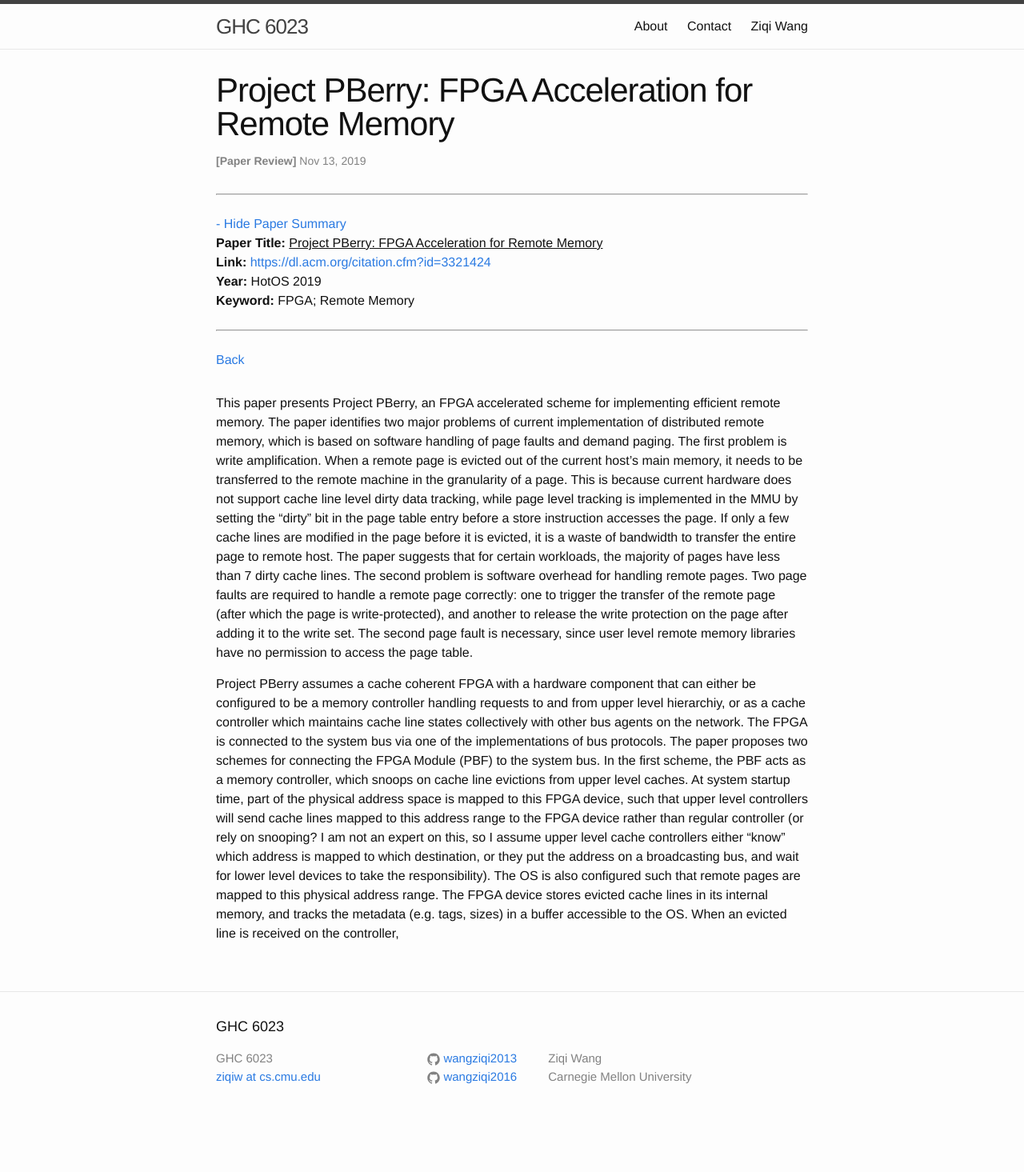
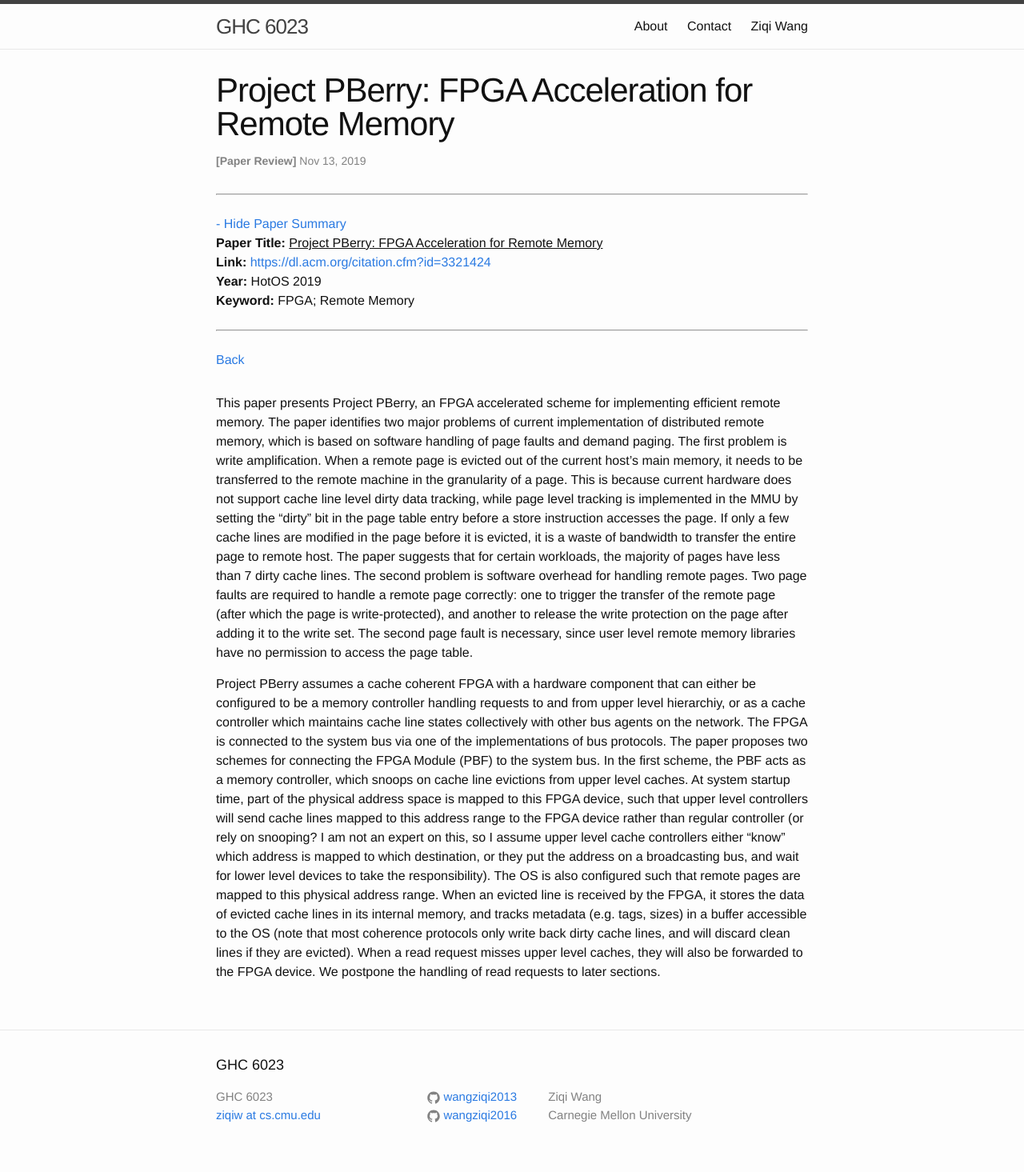
Before and after one commit to wangziqi2013/wangziqi2013.github.io, a Jekyll site: the page built from _posts/2019-11-13-pberry.markdown, in a window 1280 px wide. Shown: the whole page at 80% size. Built offline with Jekyll 4.4.1, drawn with Linux system fonts in a browser that asks for light colours; before the commit the page ends 1417 px from its top, so only the background shows below that.

Commit message:
Finish first scheme

```diff
--- a/_posts/2019-11-13-pberry.markdown
+++ b/_posts/2019-11-13-pberry.markdown
@@ -36,6 +36,8 @@ upper level controllers will send cache lines mapped to this address range to th
 (or rely on snooping? I am not an expert on this, so I assume upper level cache controllers either "know" which address
 is mapped to which destination, or they put the address on a broadcasting bus, and wait for lower level devices
 to take the responsibility).
-The OS is also configured such that remote pages are mapped to this physical address range. The FPGA device stores
-evicted cache lines in its internal memory, and tracks the metadata (e.g. tags, sizes) in a buffer accessible to the OS.
-When an evicted line is received on the controller,
+The OS is also configured such that remote pages are mapped to this physical address range. When an evicted line is received
+by the FPGA, it stores the data of evicted cache lines in its internal memory, and tracks metadata (e.g. tags, sizes) in
+a buffer accessible to the OS (note that most coherence protocols only write back dirty cache lines, and will discard
+clean lines if they are evicted). When a read request misses upper level caches, they will also be forwarded to the FPGA
+device. We postpone the handling of read requests to later sections.
```
